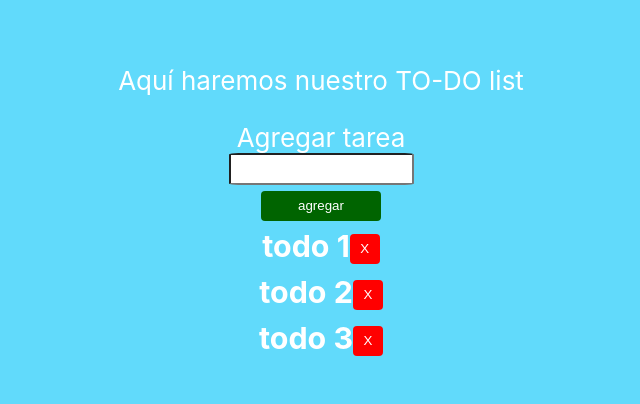
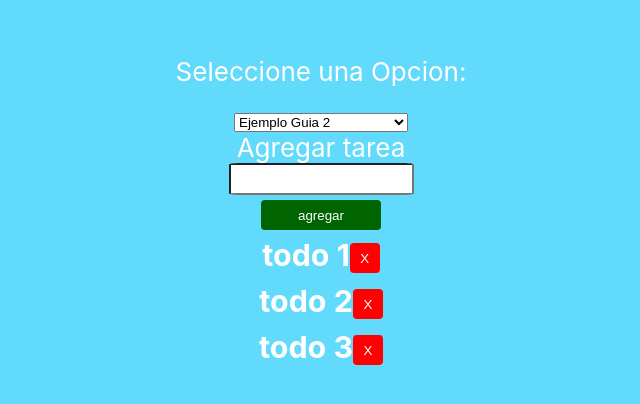
Before and after one commit to danielwilfredo/Guia2DPS, a React (Create React App) app: page / in a window 1280 px wide. Shown: the part 200-604 px from the top of the page, without its empty margins (319-959 px from the left). Built offline with nearby package versions, Linux system fonts and the light colour scheme.

Commit message:
empezando ejercicio complementario

```diff
--- a/src/App.js
+++ b/src/App.js
@@ -1,14 +1,31 @@
-import React from "react";
+import React, {useState} from "react";
 import "./App.css";
 import Form from "./components/Form"
 const App = () => {
+
+  const [tipo, setTipo] = useState(1);
+
   return (
-    <div className="App">
+<>
+<div className="App">
       <div className="App-content">
-        <p>Aquí haremos nuestro TO-DO list</p>
-        <Form/>
+        <p>Seleccione una Opcion:</p>
+        <select onChange={e => setTipo(e.target.value)} value={tipo}>
+          <option value={1}>Ejemplo Guia 2</option>
+          <option value={2}>Ejercicio Complementario</option>
+        </select>
+
+
+        {(tipo==1) ? <Form/> : <p>Selecciono Ejercicio Complementario</p>}
+
+
+
+
       </div>
     </div>
+</>
+
+
   );
 };
 export default App;
```
